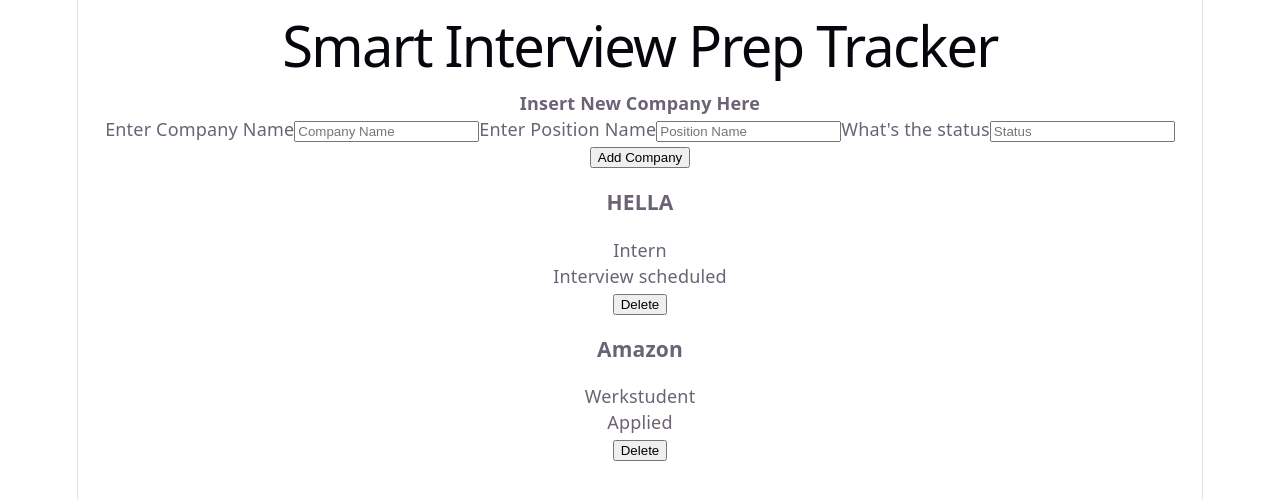
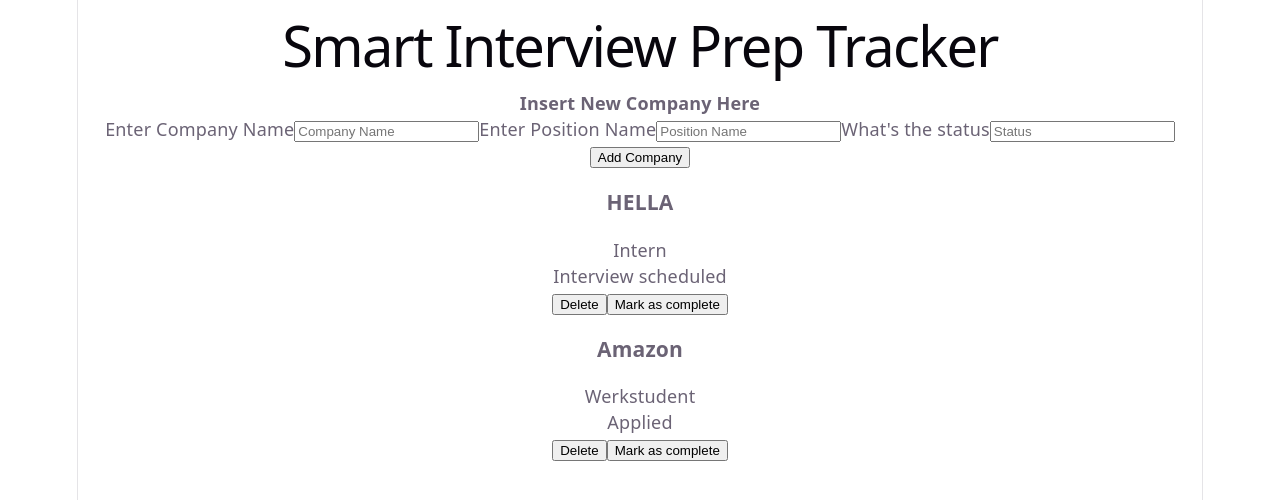
Before and after one commit to siddhi1999/Job_List_Management, a React app in the folder frontend/: page / in a window 1280 px wide. Shown: the top 500 px of the page. Built offline with nearby package versions, Linux system fonts and the light colour scheme; the HTML template or start-up script is replaced by a standard one.

Commit message:
Implement company status updates using immutable React state

```diff
--- a/frontend/src/components/CompanyCard.jsx
+++ b/frontend/src/components/CompanyCard.jsx
@@ -5,6 +5,7 @@ function CompanyCard(props) {
             <p>{props.positionName}</p>
             <p>{props.status}</p>
             <button onClick={props.onDelete}>Delete</button>
+            <button onClick={props.onUpdate}>Mark as complete</button>
         </div>
     );
 }
--- a/frontend/src/pages/Dashboard.jsx
+++ b/frontend/src/pages/Dashboard.jsx
@@ -29,12 +29,25 @@ function Dashboard() {
         };
 
         setCompanyList([...companyList, newCompany]);
-    }
+    };
 
     const deleteCompany = (indexToDelete) => {
         const updatedCompanyList = companyList.filter((_,index) => index !== indexToDelete);  //filter contain only the matching elements
         setCompanyList(updatedCompanyList);
-    }
+    };
+
+    const updateStatus = (indexToUpdate) => {
+        const updatedCompanyList = companyList.map((company,index) => {
+            if(index === indexToUpdate) {
+                return({
+                    ...company,
+                    status: 'Completed'
+            });
+            }
+            return company;
+        });
+        setCompanyList(updatedCompanyList);
+    };
 
     return (
         <div>
@@ -82,6 +95,7 @@ function Dashboard() {
                         status = {company.status}
 
                         onDelete = {() => deleteCompany(index)}  //attention we are ending function as a prop and this is callback
+                        onUpdate = {() => updateStatus(index)}
                     />
                 ))
             }
```
Also changed, not shown: 1 other file (tests, documents, lock files or other folders).
